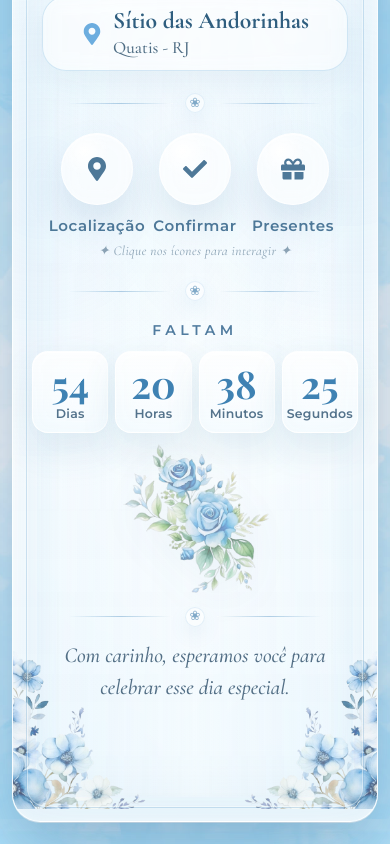
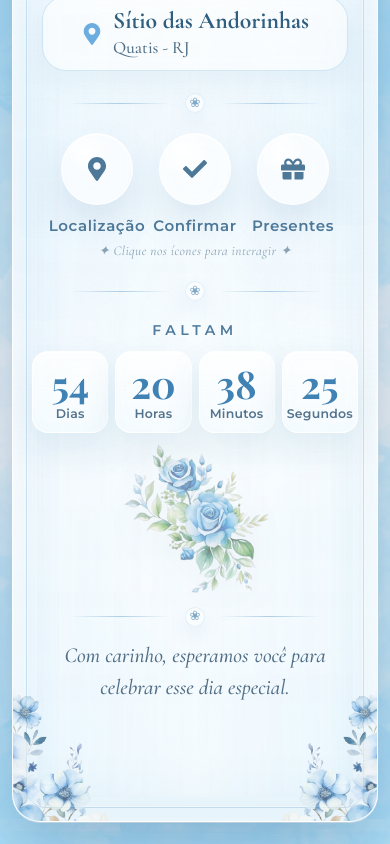
Before and after one commit to luizsouza7/convite-interativo, a React (Vite) app: page / in a window 390 px wide. Shown: the part 869-1713 px from the top of the page. Built offline with nearby package versions, Linux system fonts and the light colour scheme; a web font is replaced by a local one.

Commit message:
style(ui): integra flores inferiores ao card

```diff
--- a/src/components/Footer/Footer.module.scss
+++ b/src/components/Footer/Footer.module.scss
@@ -1,6 +1,6 @@
 .footer {
   position: relative;
-  z-index: 3;
+  z-index: 4;
   padding: 0 0 118px;
   text-align: center;
 }
--- a/src/components/InvitationCard/InvitationCard.module.scss
+++ b/src/components/InvitationCard/InvitationCard.module.scss
@@ -98,19 +98,19 @@
 .leftFlowers,
 .rightFlowers {
   position: absolute;
-  bottom: 18px;
+  bottom: -26px;
   width: clamp(134px, 29vw, 246px);
   pointer-events: none;
-  z-index: 1;
+  z-index: 3;
   opacity: 0.82;
 }
 
 .leftFlowers {
-  left: -24px;
+  left: -26px;
 }
 
 .rightFlowers {
-  right: -24px;
+  right: -26px;
 }
 
 .bottomOrnament {
@@ -207,17 +207,17 @@
 
   .leftFlowers,
   .rightFlowers {
-    bottom: 12px;
+    bottom: -24px;
     width: clamp(136px, 43vw, 180px);
     opacity: 0.68;
   }
 
   .leftFlowers {
-    left: -30px;
+    left: -32px;
   }
 
   .rightFlowers {
-    right: -30px;
+    right: -32px;
   }
 
   .bottomOrnament {
```
